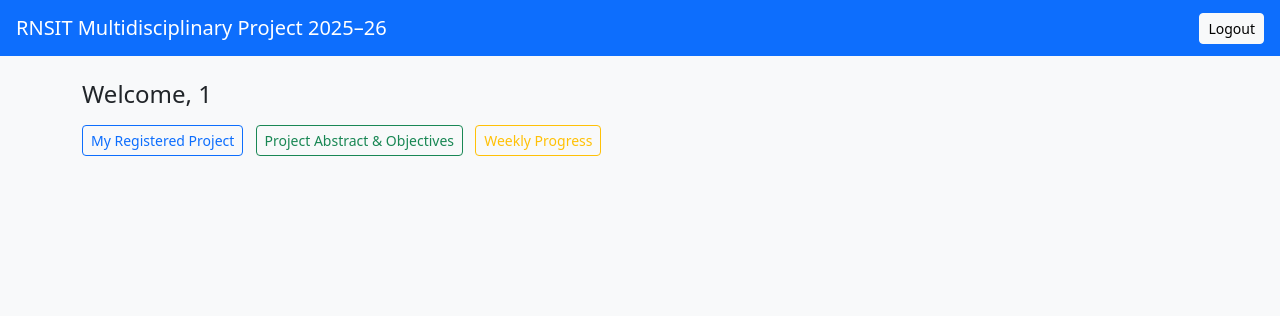
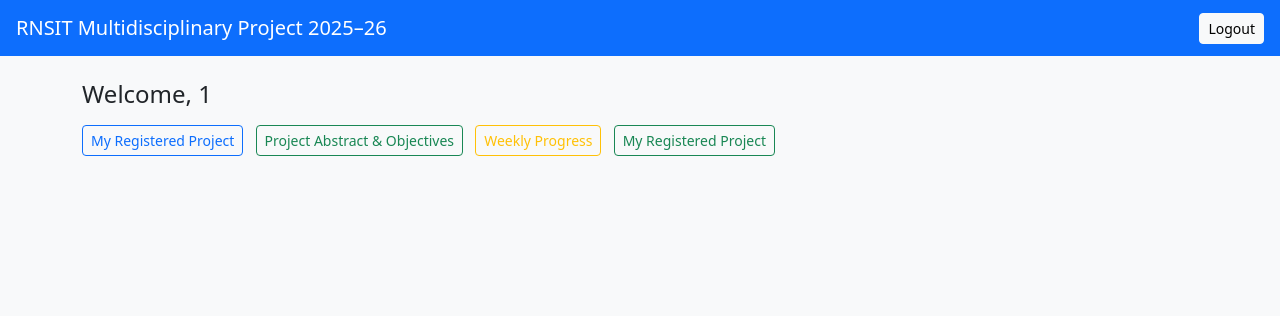
Before and after one commit to abhijithhv-rnsit/rnsit-multidisciplinary_project_2025-26, a Flask app: page /student/home in a window 1280 px wide. Shown: the top 316 px of the page. Run offline with Flask 3, Linux system fonts and the light colour scheme; the visitor is signed in with stand-in values (Sample User, id 1); data that the repository does not hold is empty.

Commit message:
Update student_home.html

```diff
--- a/templates/student_home.html
+++ b/templates/student_home.html
@@ -21,6 +21,9 @@
     </a>
     <a href="/student/weekly-progress" class="btn btn-outline-warning btn-sm mb-3 ms-2">
     Weekly Progress
+    </a>
+    <a href="/student/my-project" class="btn btn-outline-success btn-sm mb-3 ms-2">
+    My Registered Project
     </a>
 
 
```
